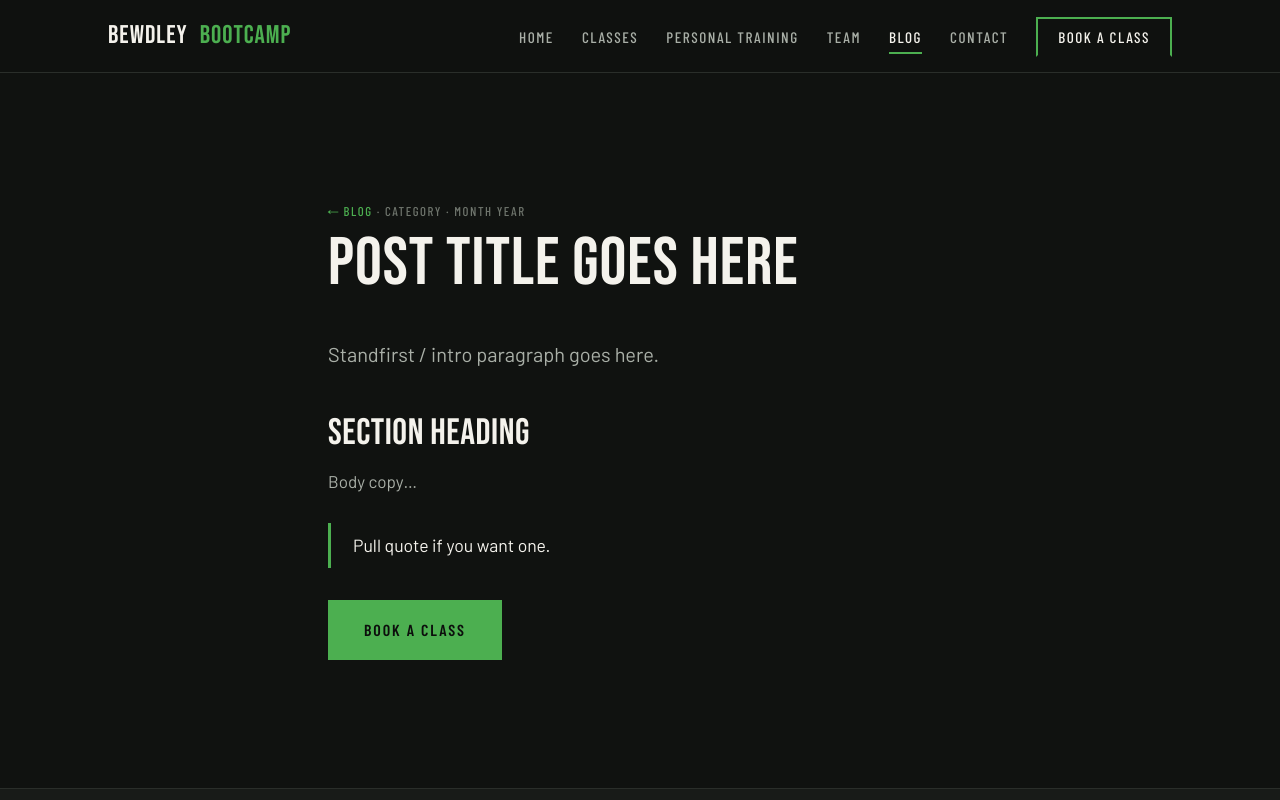
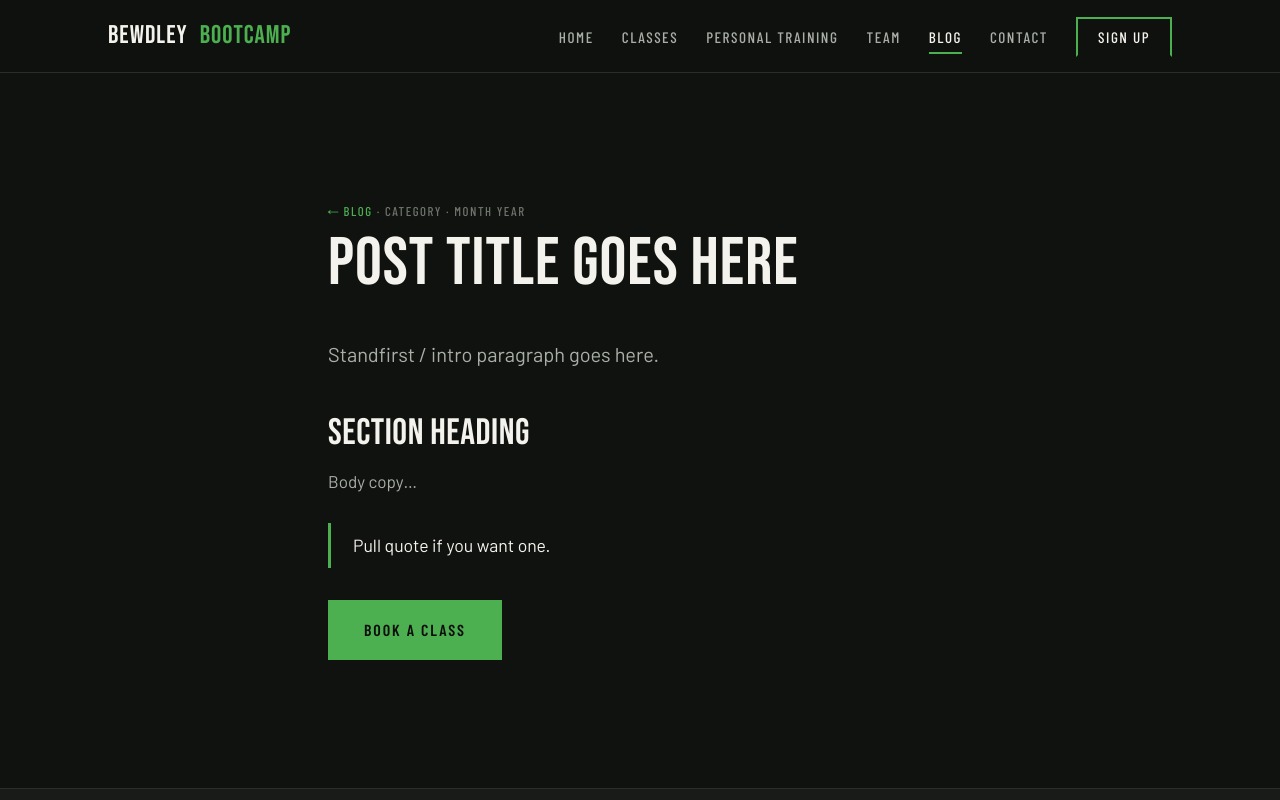
Before and after one commit to chrispinnerpt-a11y/bewdley-bootcamp-site, a plain HTML site: page blog-post-template.html in a window 1280 px wide. Shown: the top 800 px of the page. Drawn offline with nearby package versions, Linux system fonts and the light colour scheme.

Commit message:
Update blog-post-template.html

```diff
--- a/blog-post-template.html
+++ b/blog-post-template.html
@@ -27,7 +27,7 @@
       <li><a href="team.html">Team</a></li>
       <li><a href="blog.html" aria-current="page">Blog</a></li>
       <li><a href="contact.html">Contact</a></li>
-      <li><a class="nav-cta" href="booking.html">Book a Class</a></li>
+      <li><a class="nav-cta" href="booking.html">Sign Up</a></li>
     </ul>
   </div>
 </header>
```
